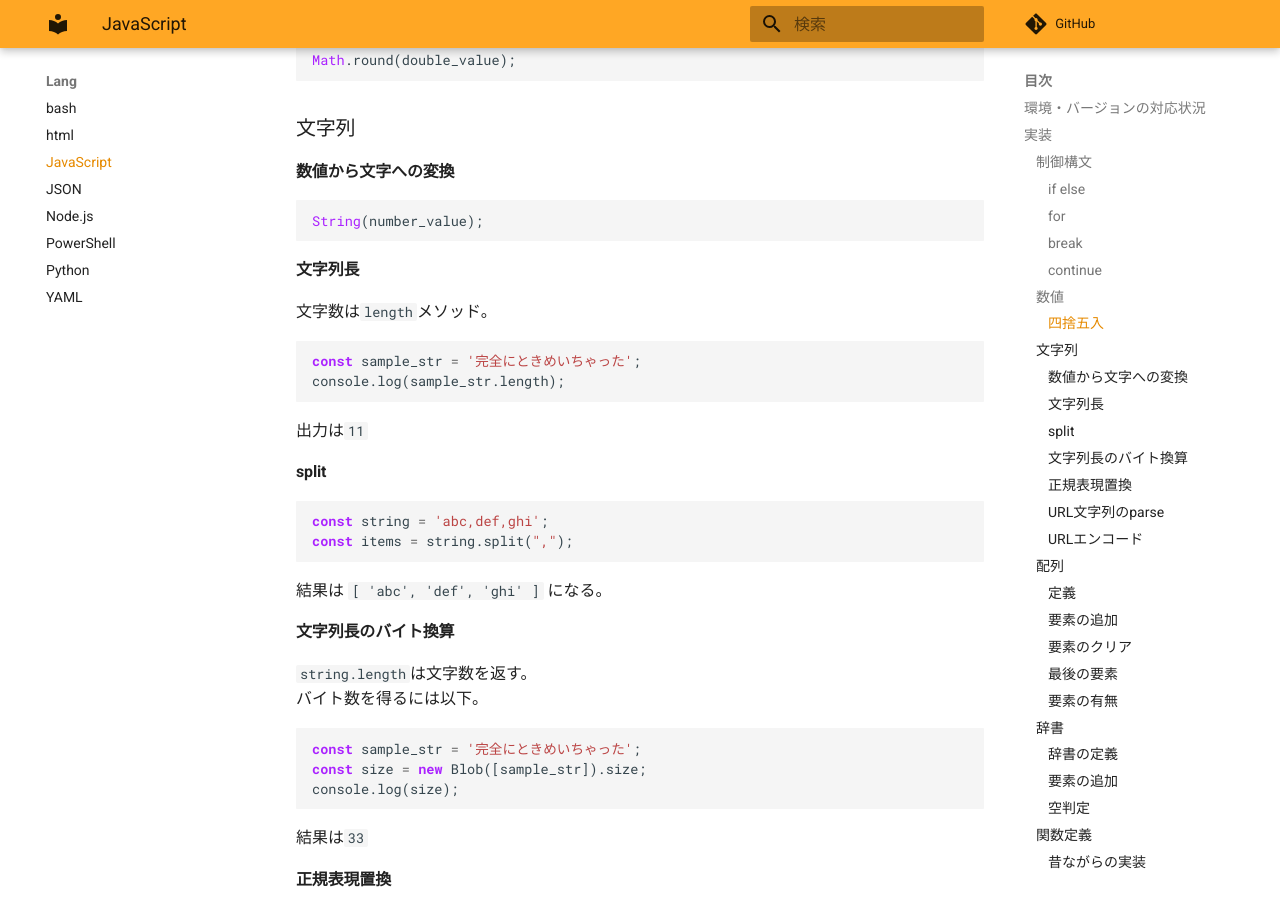
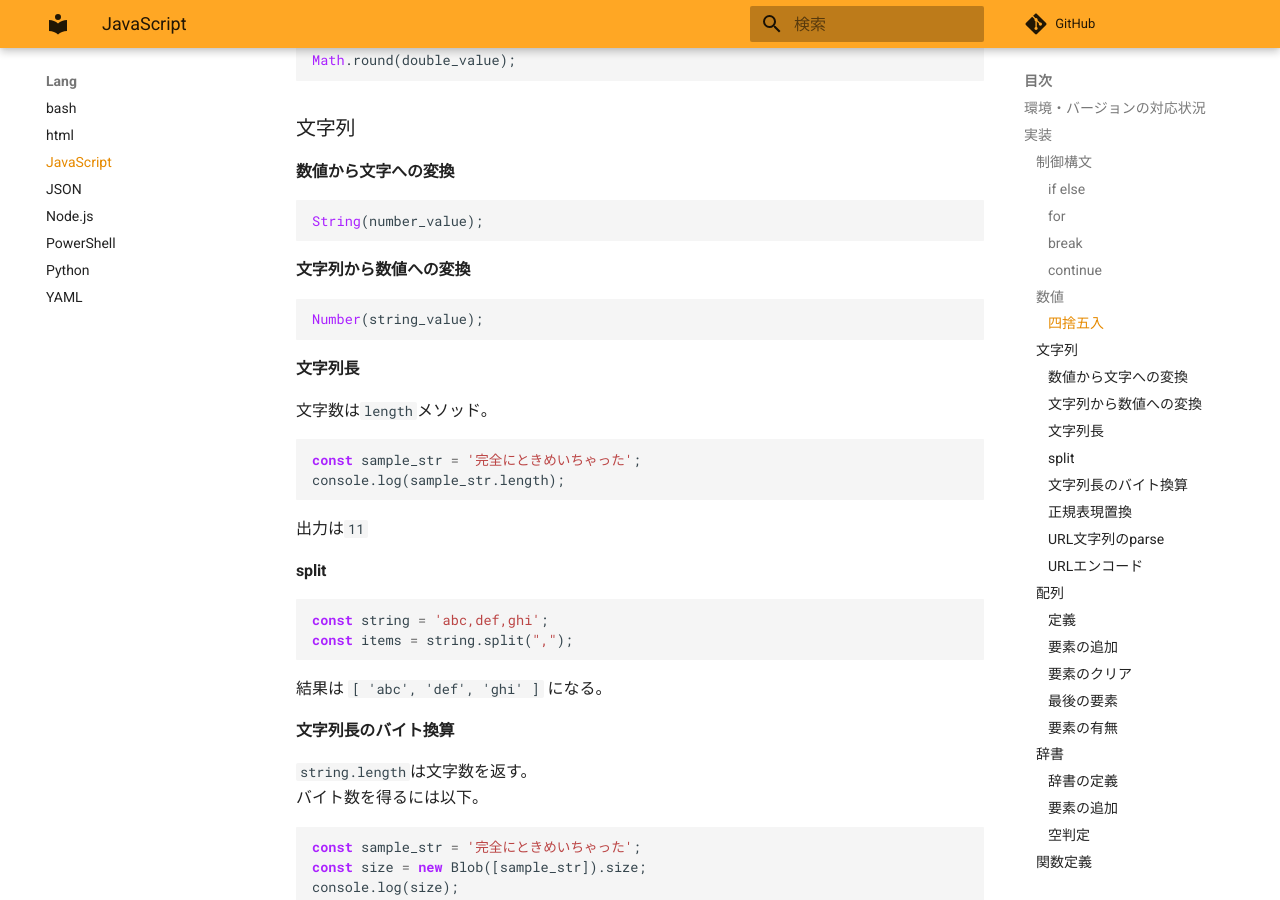
Before and after one commit to zaki-lknr/docs, an MkDocs documentation site: the page built from docs/lang/js.md, in a window 1280 px wide and 900 px high, scrolled down 1336 px. Built offline with MkDocs 1.6.1 and Material for MkDocs 9.7.7, drawn with Linux system fonts in a browser that asks for light colours; comment, search, counter and statistics services are not loaded.

Commit message:
add: lang/javascript: string->number変換

````diff
--- a/docs/lang/js.md
+++ b/docs/lang/js.md
@@ -65,6 +65,12 @@ Math.round(double_value);
 
 ```javascript
 String(number_value);
+```
+
+#### 文字列から数値への変換
+
+```js
+Number(string_value);
 ```
 
 #### 文字列長
````
